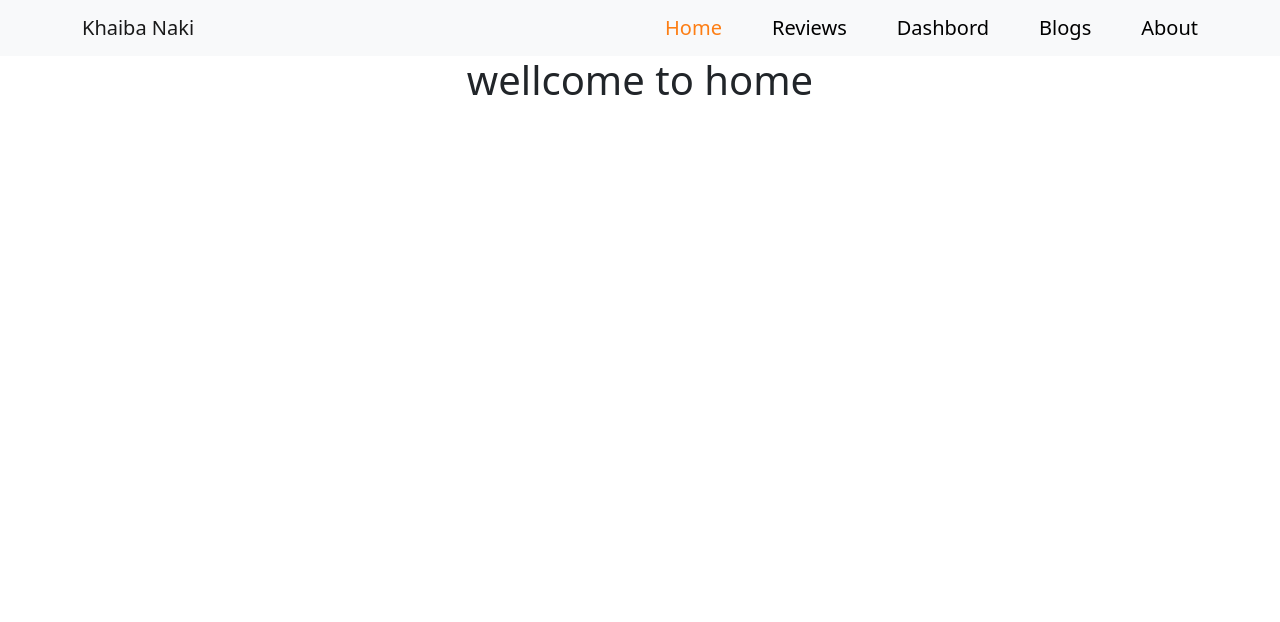
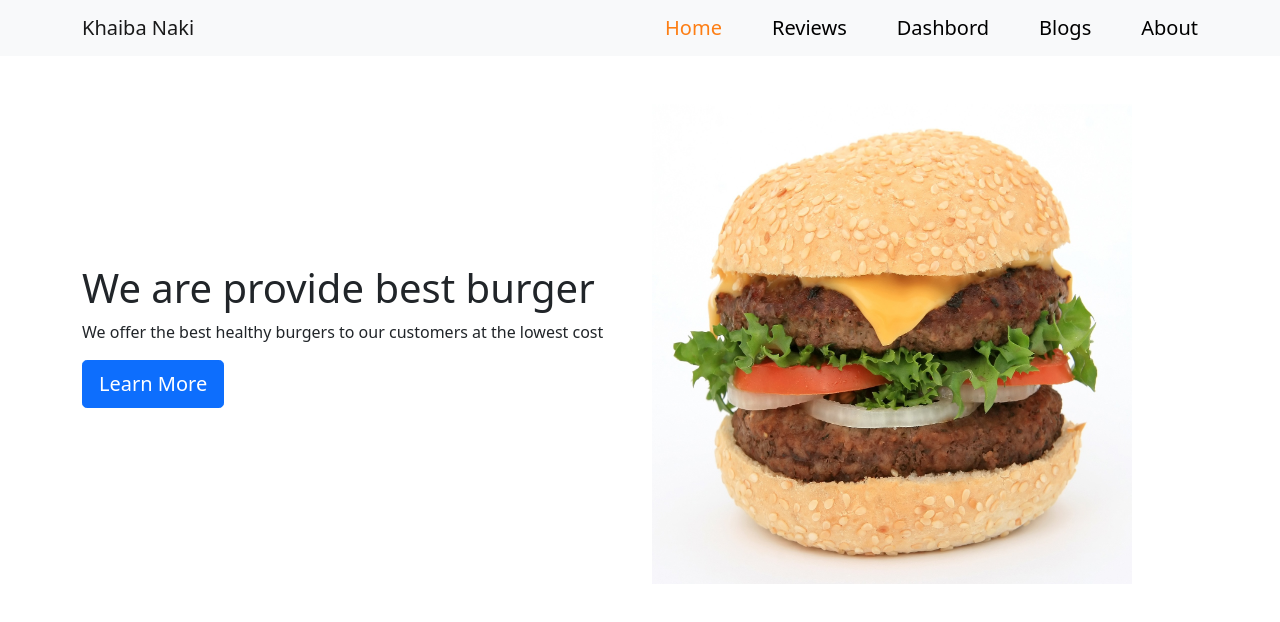
Before and after one commit to AB-Siddique278/product-analysis-website-9, a React (Create React App) app: page / in a window 1280 px wide. Shown: the top 622 px of the page. Built offline with nearby package versions, Linux system fonts and the light colour scheme.

Commit message:
Make Home section Done

```diff
--- a/src/App.js
+++ b/src/App.js
@@ -10,7 +10,7 @@ import Reviews from './Components/Reviews';
 
 function App() {
   return (
-    <div className="App">
+    <div>
       <Header></Header>
 
       <Routes>
--- /dev/null
+++ b/src/Components/Home.css
@@ -0,0 +1,10 @@
+.product-info{
+
+}
+
+
+.product img{
+    height:480px;
+    width: 480px;
+
+}
--- a/src/Components/Home.js
+++ b/src/Components/Home.js
@@ -1,9 +1,38 @@
 import React from 'react';
+import './Home.css'
+
 
 const Home = () => {
     return (
         <div>
-            <h1>wellcome to home</h1>
+            <div className='container'>
+                <div className='row my-5'>
+
+
+                    <dir className='col-md-6 d-flex align-items-center'>
+                        <div>
+                            <h1 >We are provide best burger</h1>
+                            <p>We offer the best healthy burgers to our customers at the lowest cost</p>
+                            <button type="button" class="btn btn-primary btn-lg">Learn More</button>
+                        </div>
+                    </dir>
+
+
+
+
+                    <div className='col-md-6 product'>
+                        <img src='./images/product.jpg' alt="" />
+                    </div>
+
+
+
+
+
+
+
+
+                </div>
+            </div>
         </div>
     );
 };
```
Also changed, not shown: public/images/product.jpg (added), src/images/product.jpg (added).
